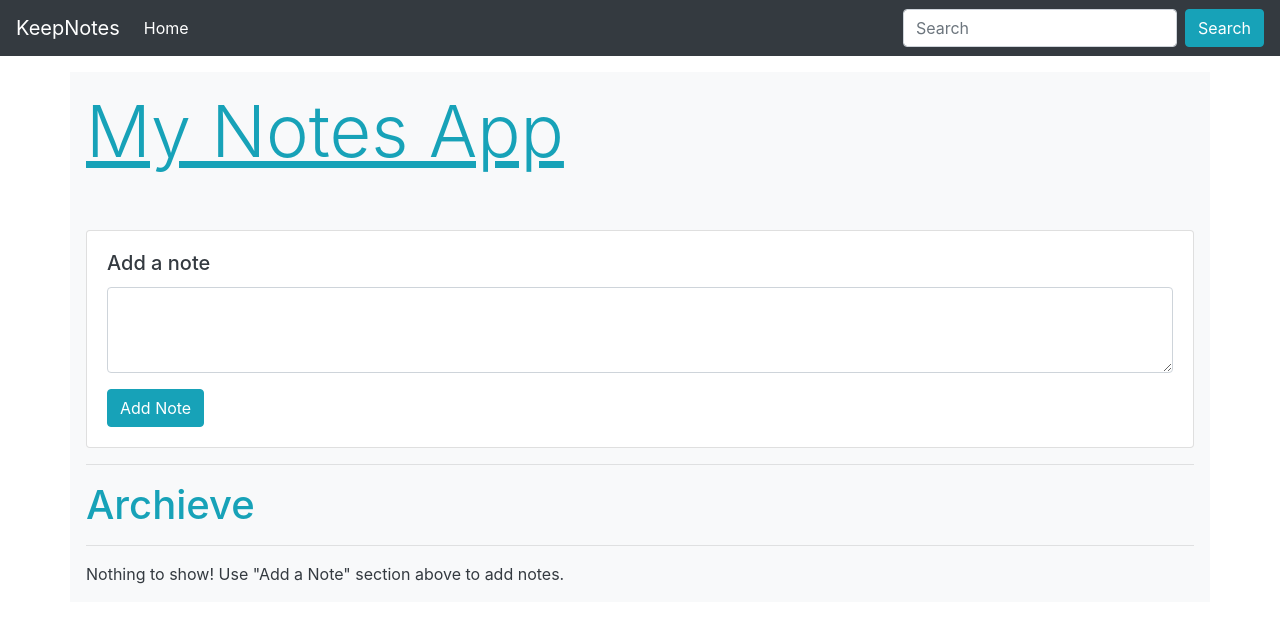
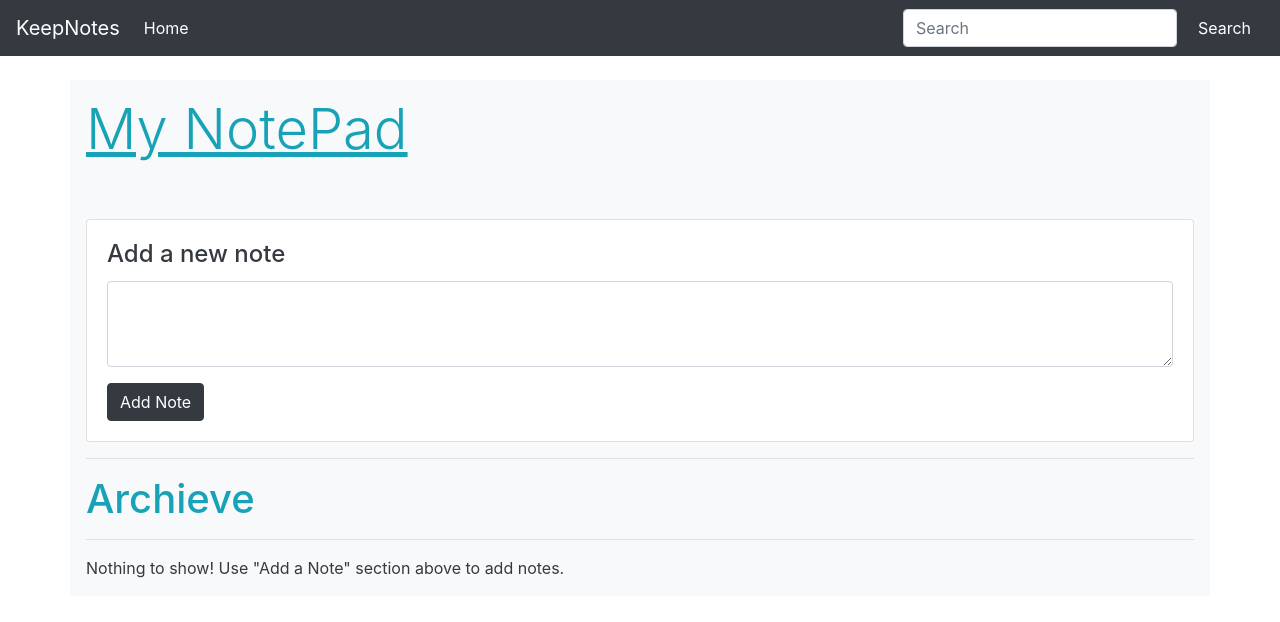
Before and after one commit to NihalJaiswal-183/notesapp, a plain HTML site: page noteswebs/index.html in a window 1280 px wide. Drawn offline with nearby package versions, Linux system fonts and the light colour scheme.

Commit message:
Update index.html

```diff
--- a/noteswebs/index.html
+++ b/noteswebs/index.html
@@ -28,23 +28,23 @@
             </ul>
             <form class="form-inline my-2 my-lg-0">
                 <input class="form-control mr-sm-2" id="searchTxt" type="search" placeholder="Search" aria-label="Search">
-                <button class="btn btn-info my-2 my-sm-0" type="submit">Search</button>
+                <button class="btn btn-dark my-2 my-sm-0" type="submit">Search</button>
             </form>
         </div>
     </nav>
 
 
-    <div class="container my-3 p-3 mb-2 bg-light text-dark ">
-        <h1 class="text-info display-3"><u>My Notes App</u></h1>
+    <div class="container my-4 p-3 mb-2 bg-light text-dark ">
+        <h1 class="text-info display-4"><u>My NotePad</u></h1>
         <br>
         <br>
         <div class="card">
             <div class="card-body">
-                <h5 class="card-title">Add a note</h5>
+                <h4 class="card-title">Add a new note</h4>
                 <div class="form-group">
                     <textarea class="form-control" id="addTxt" rows="3"></textarea>
                 </div>
-                <button class="btn btn-info" id="addBtn">Add Note</button>
+                <button class="btn btn-dark" id="addBtn">Add Note</button>
             </div>
         </div>
         <hr>
```
